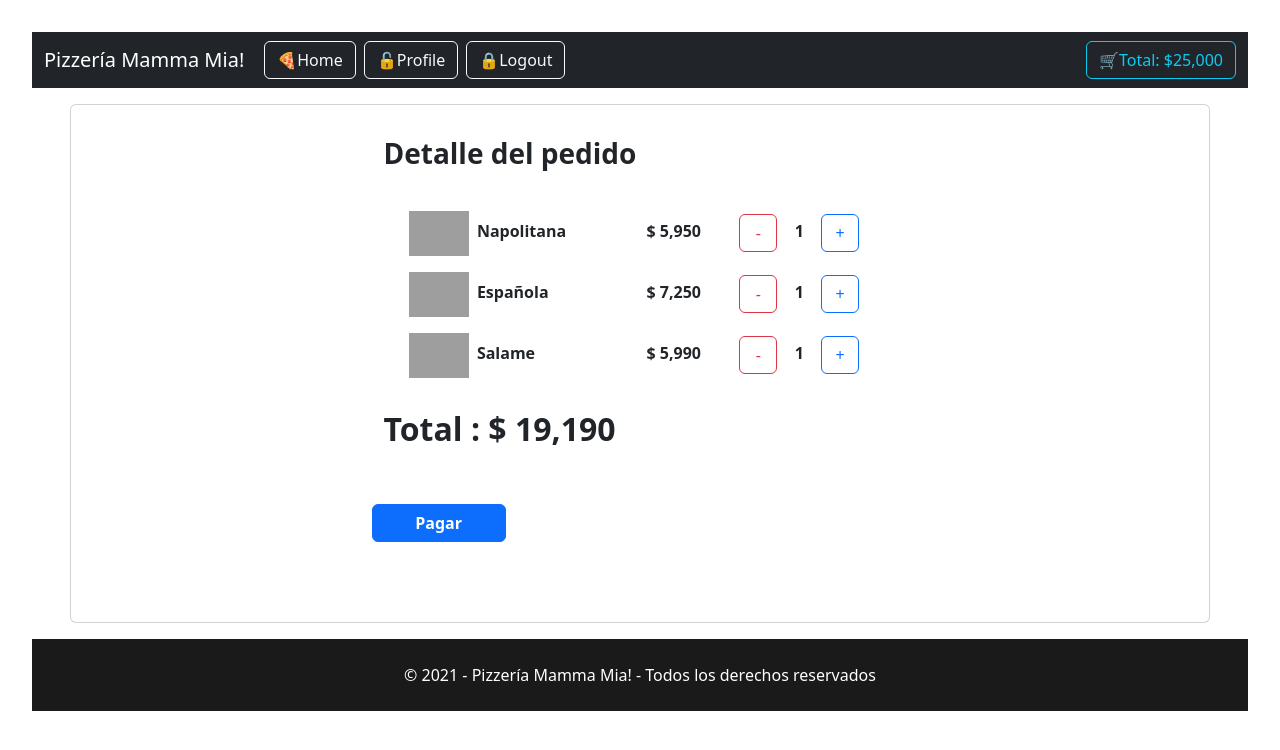
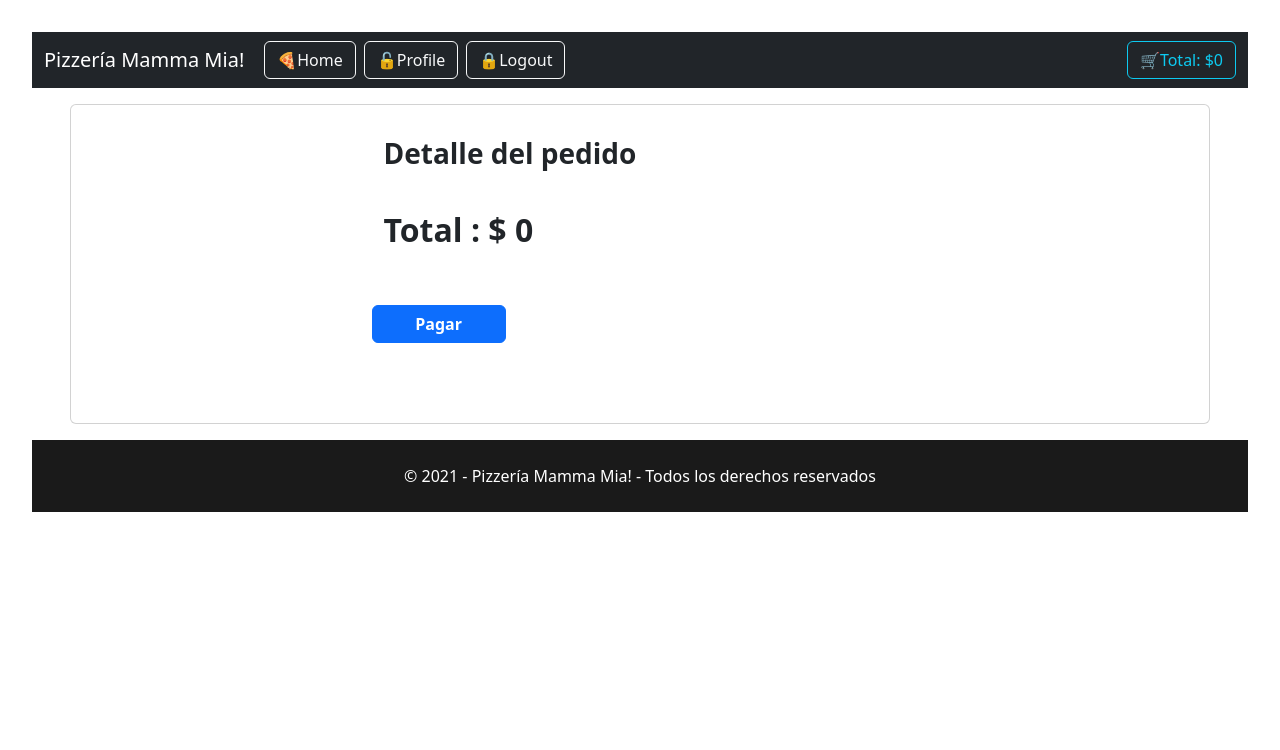
Before and after one commit to jvillegas36/react-pizzeria-hito1, a React (Vite) app: page /cart in a window 1280 px wide. Shown: the top 750 px of the page. Built offline with nearby package versions, Linux system fonts and the light colour scheme; grey boxes are pictures that could not be loaded.

Commit message:
Hito 6  v1

```diff
--- a/src/components/CardPizza.jsx
+++ b/src/components/CardPizza.jsx
@@ -2,14 +2,16 @@ import React from "react";
 import { Link } from "react-router-dom";
 
 const CardPizza = (props) => {
+
+
   return (
-    <div class="card mx-2">
-      <img src={props.img} class="card-img-top" alt="Pizza 1" />
-      <div class="card-body">
-        <h5 class="card-title fw-bold mb-3 text-start text-capitalize">Pizza {props.name}</h5>
+    <div className="card mx-2" key={props.id} >
+      <img src={props.img} className="card-img-top" alt="Pizza 1" />
+      <div className="card-body">
+        <h5 className="card-title fw-bold mb-3 text-start text-capitalize">Pizza {props.name}</h5>
         <hr />
         Ingredientes:
-        <p class="card-text h6 fw-light mt-2">
+        <div className="card-text h6 fw-light mt-2">
           {/* 🍕{props.ingredients.join(", ")} */}
           <ul className="ulFormat">
             {props.ingredients.map(ing =>
@@ -19,20 +21,22 @@ const CardPizza = (props) => {
             </li>
           )}
           </ul>
-        </p>
+        </div>
         {/* <hr /> */}
-        <p class="card-text h5 ">
+        <p className="card-text h5 ">
           Precio: ${Intl.NumberFormat().format(props.price)}
         </p>
-        <div class="row mt-4">
-          <div class="col-6">
-            <Link type="button" class="btn btn-outline-dark" to="pizza">
+        <div className="row mt-4">
+          <div className="col-6">
+            <Link type="button" className="btn btn-outline-dark" to="pizza">
               Ver Más 👀
             </Link>
           </div>
 
-          <div class="col-6">
-            <button type="button" class="btn btn-dark">
+          <div className="col-6">
+            <button type="button" className="btn btn-dark"
+               onClick={props.pizzaAdd}
+              >
               Añadir 🛒
             </button>
           </div>
--- a/src/components/Header.jsx
+++ b/src/components/Header.jsx
@@ -3,16 +3,16 @@ import React from "react";
 const Header = () => {
   return (
 
-    <header class="header-cabecera ">
-      <div class="header-content mx-0 row justify-content-center">
-        <div class="row align-items-end">
+    <header className="header-cabecera ">
+      <div className="header-content mx-0 row justify-content-center">
+        <div className="row align-items-end">
           <h1>¡Pizzería Mamma Mia!</h1>
         </div>
 
-        <div class="row ">
+        <div className="row ">
           <p>¡Tenemos las mejores pizzas que podrás encontrar!</p>
         </div>
-        <hr class="header-hr"/>
+        <hr className="header-hr"/>
       </div>
     </header>
   );
--- a/src/components/Navbar.jsx
+++ b/src/components/Navbar.jsx
@@ -1,8 +1,11 @@
-import React from "react";
+import React, { useContext } from "react";
 import { Link } from "react-router-dom";
+import { CartContext } from "../context/CartContext";
 
 const Navbar = () => {
-  const total = 25000;
+  const {  total } = useContext(CartContext)
+
+  // const total = 25000;
   const token = false;
   return (
     <nav className="navbar navbar-expand-lg bg-dark" data-bs-theme="dark">
--- /dev/null
+++ b/src/context/CartContext.jsx
@@ -0,0 +1,55 @@
+import { createContext,  useState } from "react";
+
+export const CartContext = createContext();
+
+export const CartProvider = ({ children }) => {
+  const [carro, setCarro] = useState([]);
+
+  const addToCart = (pizza) => {
+   const exists = carro.find(item => item.id === pizza.id);
+    if (exists) {
+      setCarro(carro.map(item =>
+        item.id === pizza.id ? { ...item, quantity: item.quantity + 1 } : item
+      ));
+    } else {
+      setCarro([...carro, { ...pizza, quantity: 1 }]);
+      }
+  };
+
+  const sumaPizza = (id) => {
+    setCarro(
+      carro.map((item) =>
+        item.id === id ? { ...item, quantity: item.quantity + 1 } : item
+      )
+    );
+  };
+
+  const restaPizza = (id) => {
+    setCarro(carro
+      .map(item =>
+        item.id === id ? { ...item, quantity: item.quantity - 1 } : item
+      )
+      .filter(item => item.quantity > 0)
+    );
+  };
+
+    const total = carro.reduce((sumAcum, item) => sumAcum + item.price * item.quantity, 0);
+
+  return (
+      <CartContext.Provider value={{
+          carro,
+          addToCart,
+          sumaPizza,
+          restaPizza,
+          total
+      }}>
+      {children}
+    </CartContext.Provider>
+  );
+};
+
+// export const useCart = () => {
+//   return useContext(CartContext);
+// };
+
+export default CartProvider;
--- a/src/main.jsx
+++ b/src/main.jsx
@@ -3,11 +3,14 @@ import { createRoot } from 'react-dom/client'
 import './index.css'
 import App from './App.jsx'
 import { BrowserRouter } from 'react-router-dom'
+import CartProvider from './context/CartContext.jsx'
 
 createRoot(document.getElementById('root')).render(
   <StrictMode>
     <BrowserRouter>
-      <App />
+      <CartProvider>
+        <App />
+      </CartProvider>
     </BrowserRouter>
   </StrictMode>,
 )
--- a/src/pages/CartPage.jsx
+++ b/src/pages/CartPage.jsx
@@ -1,36 +1,9 @@
-import React, { useState } from "react";
-import { pizzaCart } from "../assets/pizzas";
+import React, { useContext } from "react";
+import { CartContext } from "../context/CartContext";
+// import { pizzaCart } from "../assets/pizzas";
 
 const CartPage = () => {
-  const [carro, setCarro] = useState(pizzaCart);
-  const editPizza = [...carro];
-
-  const aumentarCompra = (piz) => {
-    const index = editPizza.findIndex((el) => el.id === piz.id);
-
-    carro[index].price = (piz.price / piz.count) * (piz.count + 1);
-    carro[index].count = piz.count + 1;
-    setCarro([...carro]);
-  };
-
-  const disminuirCompra = (piz) => {
-    const index = editPizza.findIndex((el) => el.id === piz.id);
-    if (editPizza[index].count - 1 == 0) {
-      carro.splice(index, 1);
-      setCarro([...carro]);
-      return;
-    } else {
-      carro[index].price = (piz.price / piz.count) * (piz.count - 1);
-      carro[index].count = piz.count - 1;
-      setCarro([...carro]);
-      return;
-    }
-  };
-
-  const result = carro.reduce(
-    (total, currentValue) => (total = total + currentValue.price),
-    0
-  );
+  const {carro,total,sumaPizza, restaPizza} = useContext(CartContext)
 
   return (
     <div className="my-3 card container ">
@@ -51,14 +24,14 @@ const CartPage = () => {
 
                 <button
                   className="btn btn-outline-danger btnAncho"
-                  onClick={() => disminuirCompra(piz)}
+                  onClick={() => restaPizza(piz.id)}
                 >
                   -
                 </button>
-                <label className="col-1 fw-bold">{piz.count}</label>
+                <label className="col-1 fw-bold">{piz.quantity}</label>
                 <button
                   className="btn btn-outline-primary btnAncho"
-                  onClick={() => aumentarCompra(piz)}
+                  onClick={() => sumaPizza(piz.id)}
                 >
                   +
                 </button>
@@ -67,7 +40,7 @@ const CartPage = () => {
           </ul>
 
           <h2 className="text-start fw-bold">
-            Total : $ {Intl.NumberFormat().format(result)}
+            Total : $ {Intl.NumberFormat().format(total)}
           </h2>
           <button className="my-5 col-3 btn btn-primary fw-bold">Pagar</button>
         </div>
--- a/src/pages/HomePage.jsx
+++ b/src/pages/HomePage.jsx
@@ -1,8 +1,11 @@
-import React, { useEffect, useState } from "react";
+import React, { useContext, useEffect, useState } from "react";
 import Header from "../components/Header";
 import CardPizza from "../components/CardPizza";
+import { CartContext } from "../context/CartContext";
 
 const HomePage = () => {
+  const { addToCart } = useContext(CartContext)
+
   const [pizzas, setPizzas] = useState([])
   useEffect(() => {
     consultaApi()
@@ -12,22 +15,23 @@ const HomePage = () => {
     const url = "http://localhost:5000/api/pizzas";
     const response = await fetch(url);
     const data = await response.json();
-    console.log(data);
+    // console.log(data);
     setPizzas(data);
   }
 
   return (
     <>
       <Header />
-      <main class="container">
-        <section class="row">
+      <main className="container">
+        <section className="row" >
           {pizzas.map(piz =>
-           <article class="col-12 col-sm-12 col-md-6 col-lg-4 col-xl-4 my-4">
+           <article key={piz.id}  className="col-12 col-sm-12 col-md-6 col-lg-4 col-xl-4 my-4"  >
             <CardPizza
-              name={piz.name}
-              price={piz.price}
-              ingredients={piz.ingredients}
-              img={piz.img}
+                name={piz.name}
+                price={piz.price}
+                ingredients={piz.ingredients}
+                img={piz.img}
+                pizzaAdd={()=> addToCart(piz)}
             />
           </article>
           )
```
